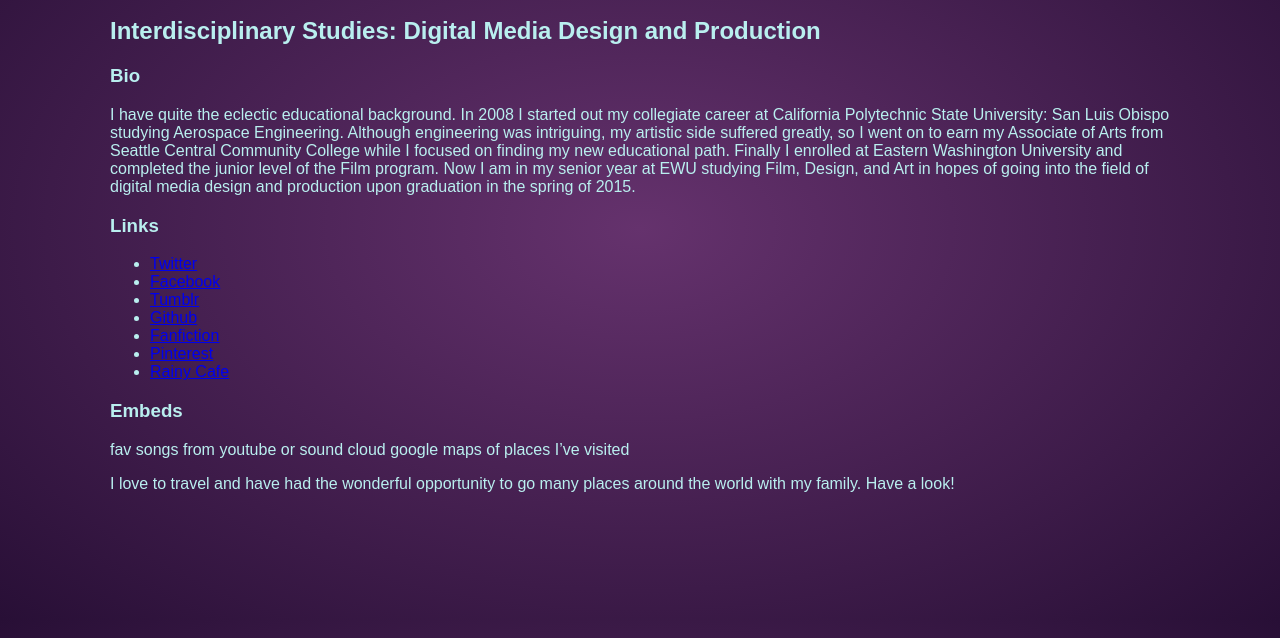
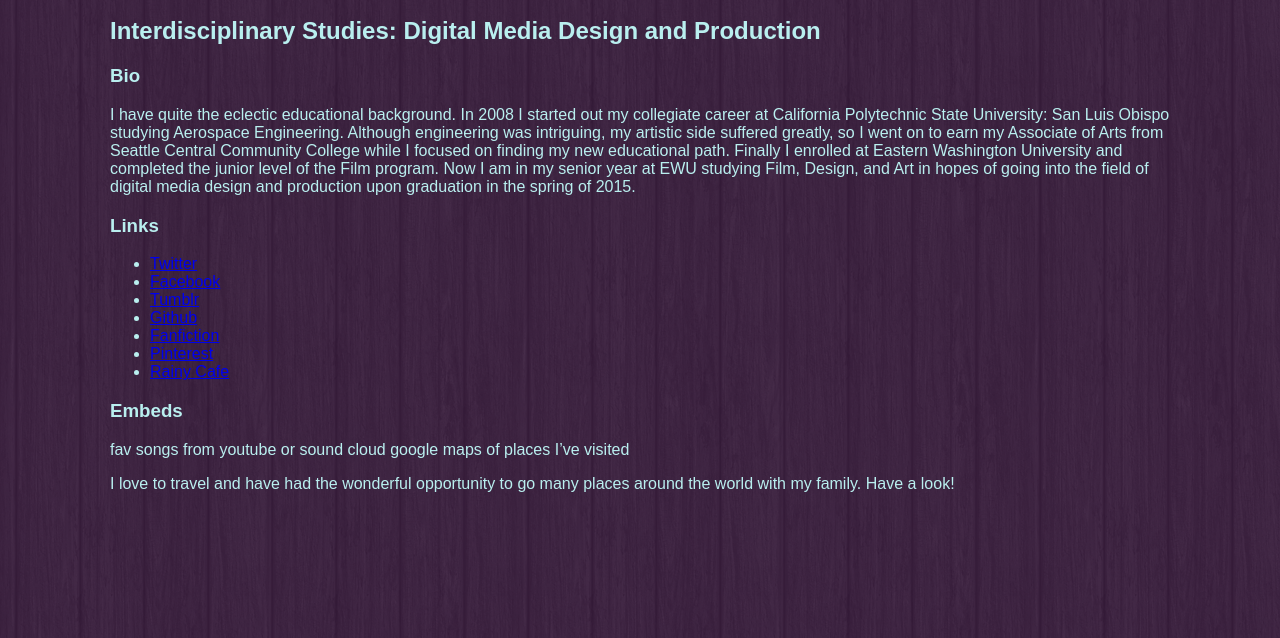
Before and after one commit to LLstarla/LG_P1_BIO, a plain HTML site: page index.html in a window 1280 px wide. Shown: the part 162-800 px from the top of the page. Drawn offline with Linux system fonts and the light colour scheme; a web font is replaced by a local one.

Commit message:
version 3

```diff
--- a/css/styles.css
+++ b/css/styles.css
@@ -5,14 +5,6 @@
 			Ice blue: #B9EFEF
 			Teal: #1D9089
 			Dark blue: #182F3F          */
-
-.gradient {
-  background-image:
-    radial-gradient(
-      #65326D,
-      #280F36);
-}
-
 
 
 h1 {
@@ -23,15 +15,25 @@ h1 {
 }
 
 body {
+	background: #65326D url("../img/dark-wood.png");
 	color: #B9EFEF;
 	padding: 10px;
 	border: 30px;
 	margin: 50px 100px 100px 100px;
 }
 
+
 /*********CSS EXAMPLES***************
 
 url("../img/dark-wood.png") repeat;
+
+body {
+    background: #6DB3F2  url('http://wizzley.com/static/img/bg/texture8.png');
+}
+
+radial-gradient(
+      #65326D,
+      #280F36);
 
 h1 {
 	color: white;
```
